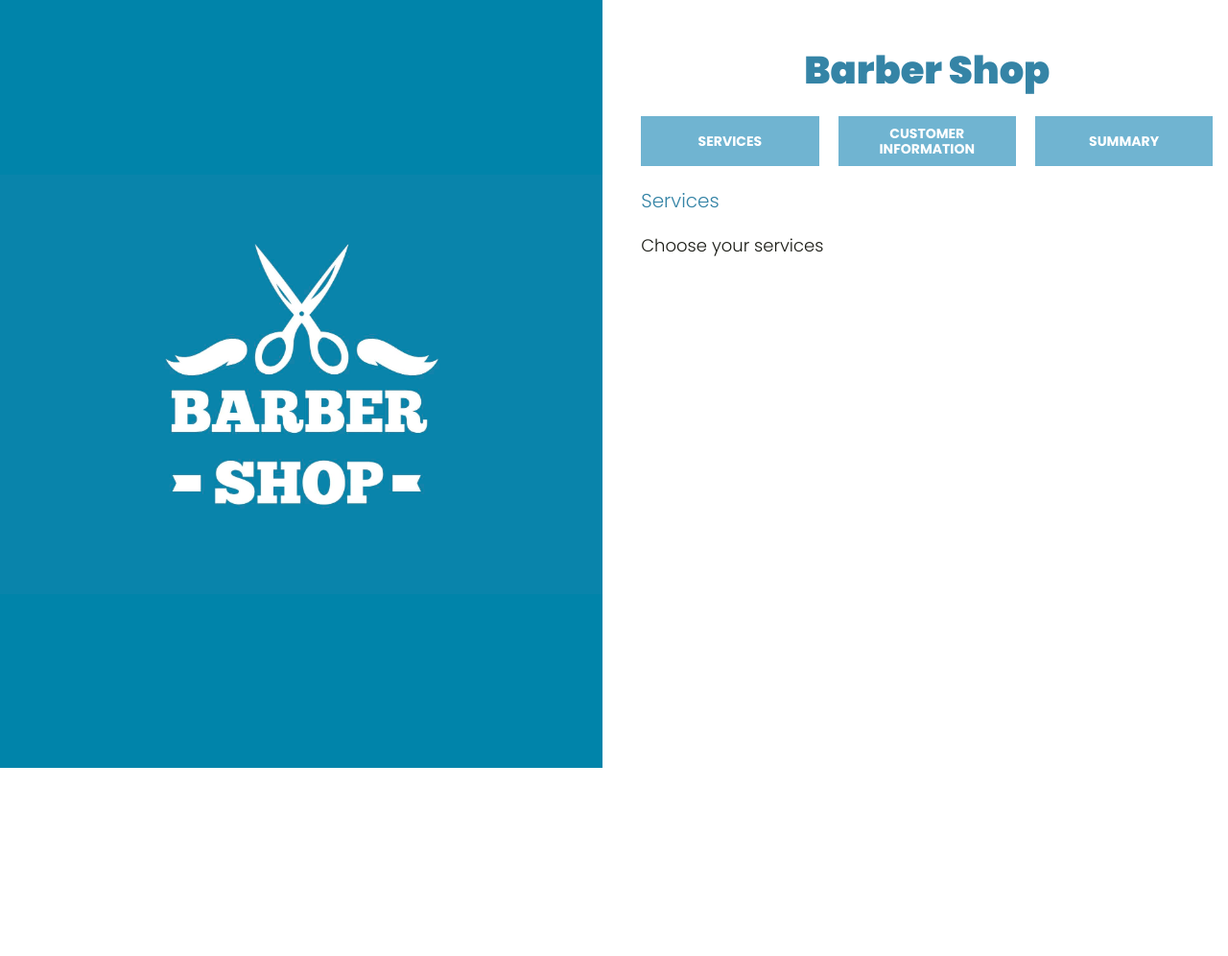
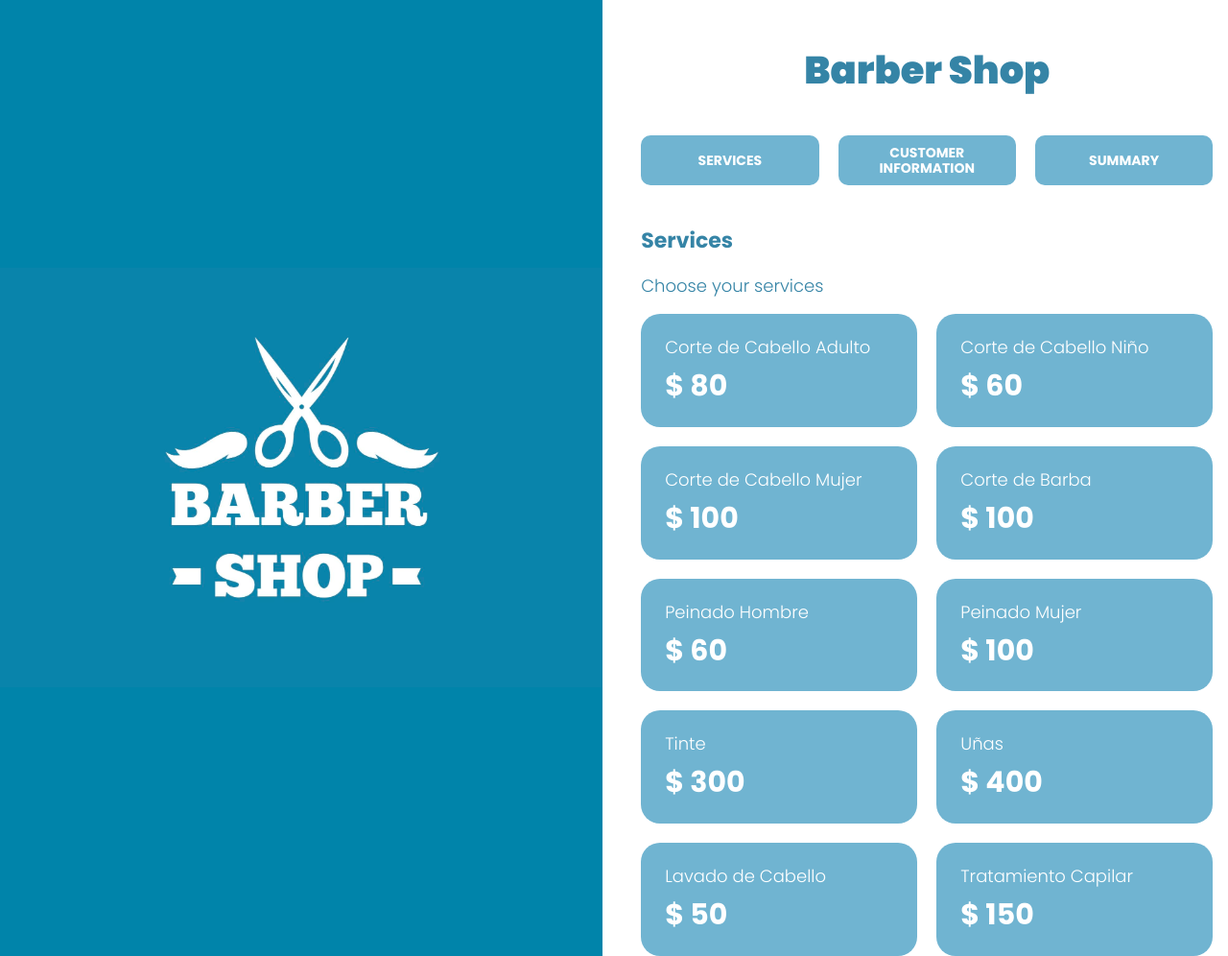
Before and after one commit to gabriela-yan/Barber-Shop, a website with bundled scripts: page index.html in a window 1280 px wide. Shown: the whole page at 96% size. Before the commit the page ends 800 px from the top, so only its background shows below. Built offline with nearby package versions, Linux system fonts and the light colour scheme.

Commit message:
Query servicios.json

```diff
--- a/index.html
+++ b/index.html
@@ -25,7 +25,7 @@
             <div class="section">
                 <h2>Services</h2>
                 <p>Choose your services</p>
-                <div class="services-list"></div>
+                <div id="services" class="services-list"></div>
             </div>
             <div class="section">
                 <h2>Your data and appointment</h2>
--- a/src/js/app.js
+++ b/src/js/app.js
@@ -2,6 +2,41 @@ document.addEventListener('DOMContentLoaded', function() {
     initApp();
 })
 
-function initApp() {
-    console.log('Iniciando app');
+function initApp(){
+    showServices();
 }
+
+async function showServices(){
+    try {
+        const result = await fetch('./servicios.json');
+        const db = await result.json();
+        const {servicios} = db;
+        servicios.forEach( service => {
+            const {id, nombre, precio} = service;
+            // DOM Scripting
+
+            // Generate name service
+            const nameService = document.createElement('P');
+            nameService.textContent = nombre;
+            nameService.classList.add('name-service');
+
+            // Generate price service
+            const priceService = document.createElement('P');
+            priceService.textContent = `$ ${precio}`;
+            priceService.classList.add('price-service');
+
+            // Generate content div
+            const divService = document.createElement('DIV');
+            divService.classList.add('service');
+
+            // Inject price and name to divService
+            divService.appendChild(nameService);
+            divService.appendChild(priceService);
+
+            //Inject service to HTML
+            document.querySelector('#services').appendChild(divService);
+        })
+    } catch (error) {
+        console.log(error);
+    }
+}
--- a/src/scss/app.scss
+++ b/src/scss/app.scss
@@ -6,3 +6,4 @@
 
 @import 'layout/UI';
 @import 'layout/tabs';
+@import 'layout/services';
--- a/src/scss/base/_global.scss
+++ b/src/scss/base/_global.scss
@@ -10,7 +10,7 @@ body {
     font-size: 1.6rem;
 }
 p {
-    color: $dark;
+    color: $blue;
     font-size: 1.8rem;
 }
 .contenedor {
--- a/src/scss/base/_mixins.scss
+++ b/src/scss/base/_mixins.scss
@@ -7,6 +7,12 @@
 
 @mixin tablet {
     @media (min-width: #{$tablet}) {
+        @content;
+    }
+}
+
+@mixin  tablet-custom {
+    @media (min-width: #{$tablet-custom}) {
         @content;
     }
 }
--- a/src/scss/base/_variables.scss
+++ b/src/scss/base/_variables.scss
@@ -4,6 +4,7 @@ $font_main: 'Poppins', sans-serif;
 // Tamaño de Media Queries
 $phone: 480px;
 $tablet: 768px;
+$tablet-custom: 850px;
 $desktop: 1024px;
 
 // Colores
--- a/src/scss/layout/_UI.scss
+++ b/src/scss/layout/_UI.scss
@@ -23,8 +23,8 @@
         margin-top: $break / 2;
         display: none;
         h2 {
-            font-size: 2rem;
-            font-weight: $regular;
+            font-size: 2.2rem;
+            font-weight: $bold;
             text-align: left;
         }
         &:first-of-type {
--- /dev/null
+++ b/src/scss/layout/_services.scss
@@ -0,0 +1,26 @@
+.services-list {
+    @include tablet-custom {
+        @include grid(2, 2rem);
+    }
+    .service {
+        margin-bottom: 2rem;
+        background-color: lighten($color: $blue, $amount: 20);
+        padding: $break / 2;
+        border-radius: 2rem;
+        @include tablet-custom {
+            margin-bottom: 0;
+        }
+        p {
+            color: $white;
+            margin: 0 0 $break / 4 0;
+        }
+        .name-service {
+
+        }
+        .price-service {
+            margin: 0;
+            font-size: 3rem;
+            font-weight: $bold;
+        }
+    }
+}
--- a/src/scss/layout/_tabs.scss
+++ b/src/scss/layout/_tabs.scss
@@ -1,15 +1,23 @@
 .tabs {
-    @include grid(3, 2rem);
+    @include tablet-custom {
+        @include grid(3, 2rem);
+    }
+
     button {
+        display: block;
+        width: 100%;
+        margin: 2rem auto;
         background-color: lighten($color: $blue, $amount: 20);
         font-size: 1.4rem;
         font-weight: $bold;
         padding: 1rem;
         color: $white;
         border: none;
+        border-radius: 1rem;
         text-transform: uppercase;
         &:hover {
             cursor: pointer;
         }
+
     }
 }
```
Also changed, not shown: build/css/app.css, build/js/bundle.min.js, 2 other files.
